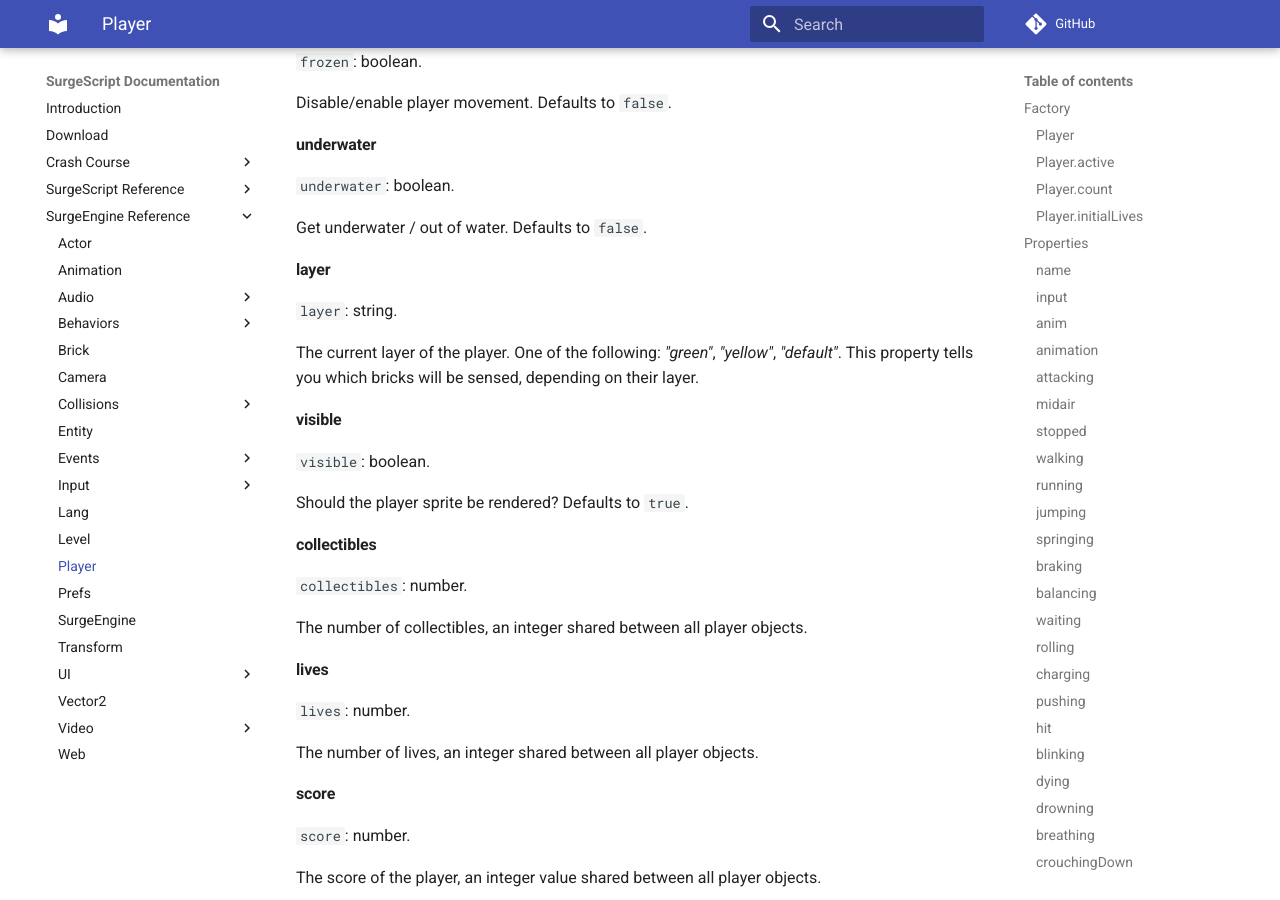
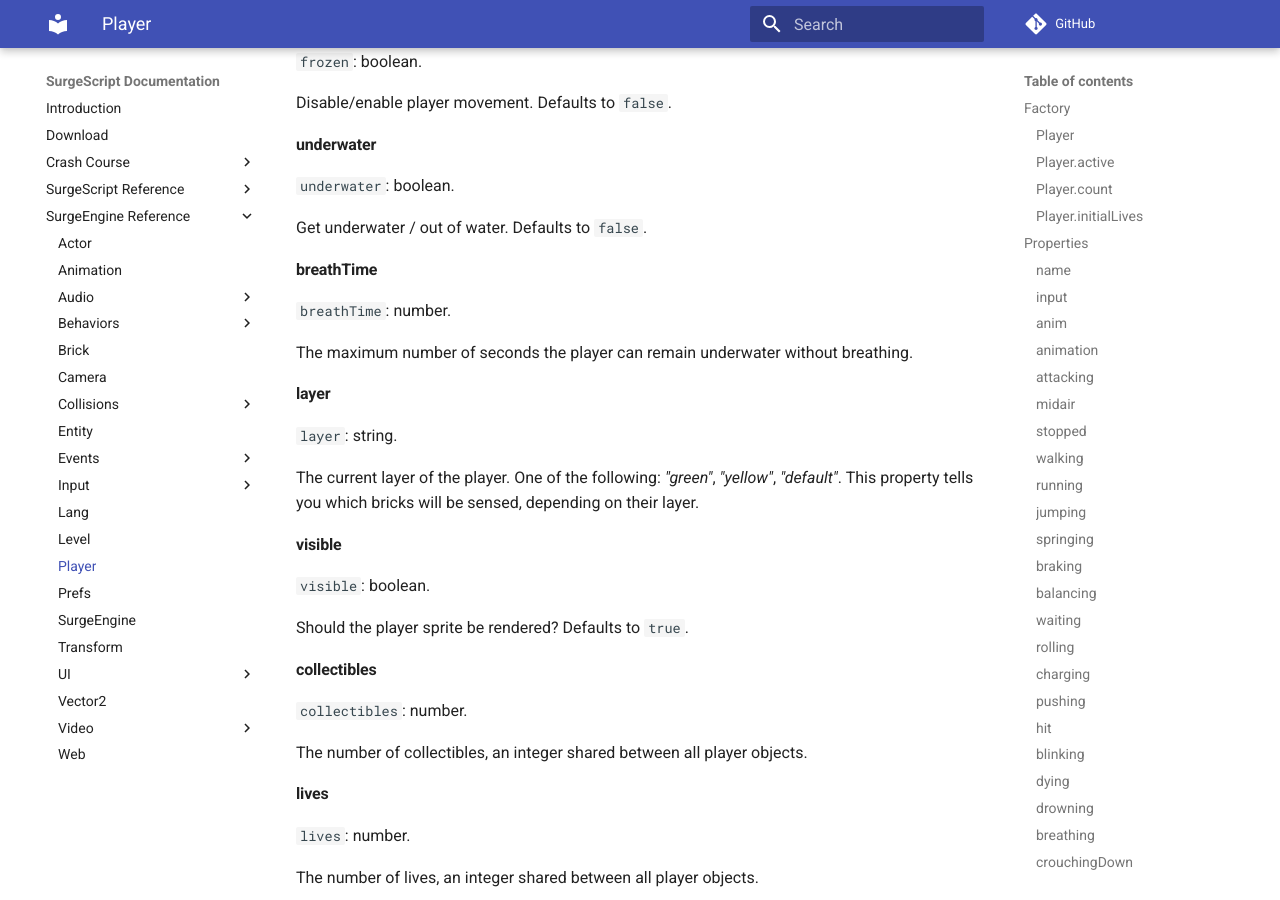
Before and after one commit to alemart/surgescript, an MkDocs documentation site: the page built from docs/engine/player.md, in a window 1280 px wide and 900 px high, scrolled down 7691 px. Built offline with MkDocs 1.6.1 and Material for MkDocs 9.7.7, drawn with Linux system fonts in a browser that asks for light colours; comment, search, counter and statistics services are not loaded.

Commit message:
Added Player.breathTime

```diff
--- a/docs/engine/player.md
+++ b/docs/engine/player.md
@@ -315,7 +315,6 @@ Is the player looking up?
 
 Is the player displaying the "winning" animation (after clearing a level)?
 
-
 #### secondsToDrown
 
 `secondsToDrown`: number, read-only.
@@ -375,6 +374,12 @@ Disable/enable player movement. Defaults to `false`.
 `underwater`: boolean.
 
 Get underwater / out of water. Defaults to `false`.
+
+#### breathTime
+
+`breathTime`: number.
+
+The maximum number of seconds the player can remain underwater without breathing.
 
 #### layer
 
```
